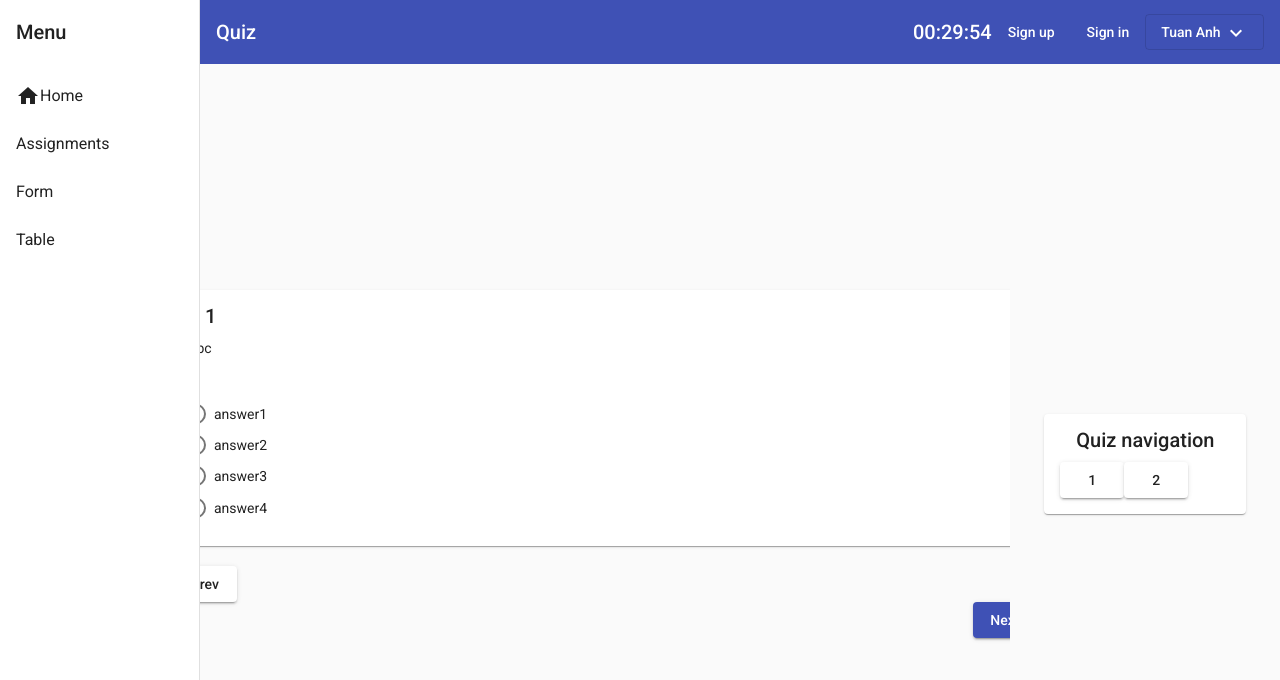
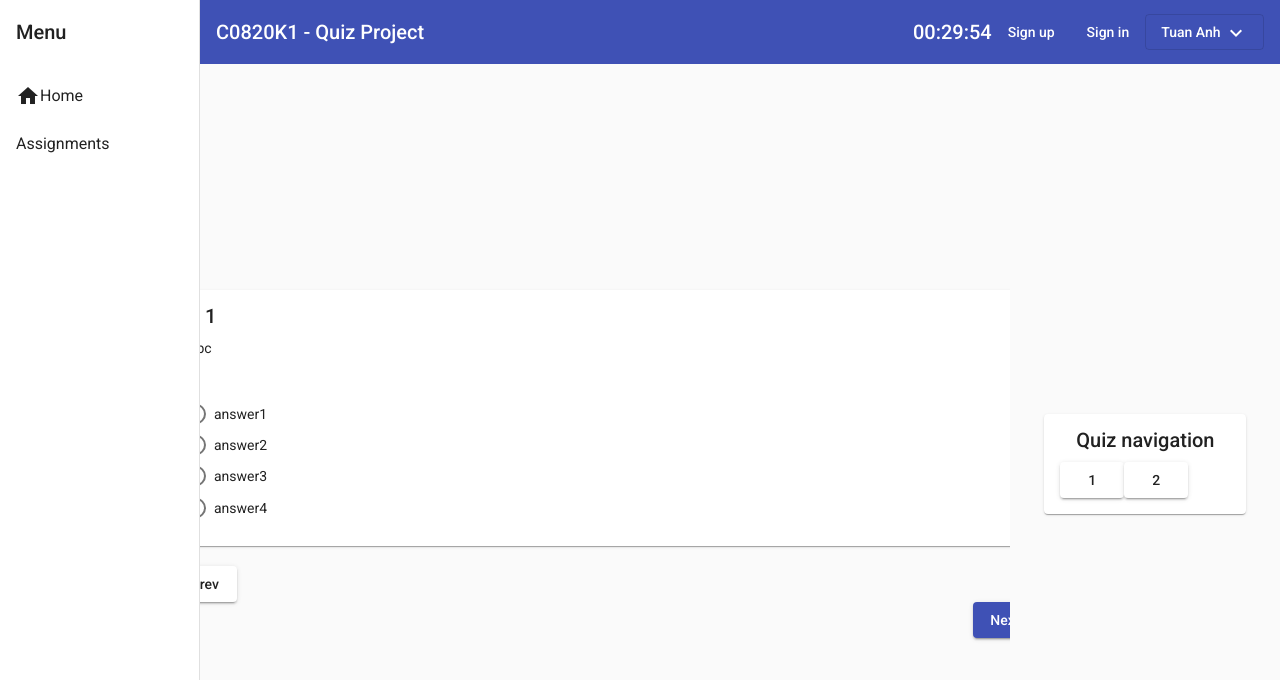
Before and after one commit to anhnbt-it/wfda-project-quiz, an Angular app: page /exam in a window 1280 px wide. Shown: the top 680 px of the page. Built offline with nearby package versions, Linux system fonts and the light colour scheme.

Commit message:
Remove test component

```diff
--- a/src/app/views/layout/layout.component.html
+++ b/src/app/views/layout/layout.component.html
@@ -5,8 +5,6 @@
     <mat-nav-list>
       <a mat-list-item routerLinkActive="active" routerLink="/home"><span class="material-icons">home</span> Home</a>
       <a mat-list-item routerLinkActive="active" routerLink="/assignments-history">Assignments</a>
-      <a mat-list-item routerLinkActive="active" routerLink="/form">Form</a>
-      <a mat-list-item routerLinkActive="active" routerLink="/table">Table</a>
     </mat-nav-list>
   </mat-sidenav>
   <mat-sidenav-content>
--- a/src/app/views/layout/layout.component.ts
+++ b/src/app/views/layout/layout.component.ts
@@ -10,7 +10,7 @@ import { map, shareReplay } from 'rxjs/operators';
 })
 export class LayoutComponent implements OnInit, OnDestroy {
 
-  title = 'Quiz';
+  title = 'C0820K1 - Quiz Project';
 
   isHandset$: Observable<boolean> = this.breakpointObserver.observe(Breakpoints.Handset).pipe(
       map(result => result.matches),
```
